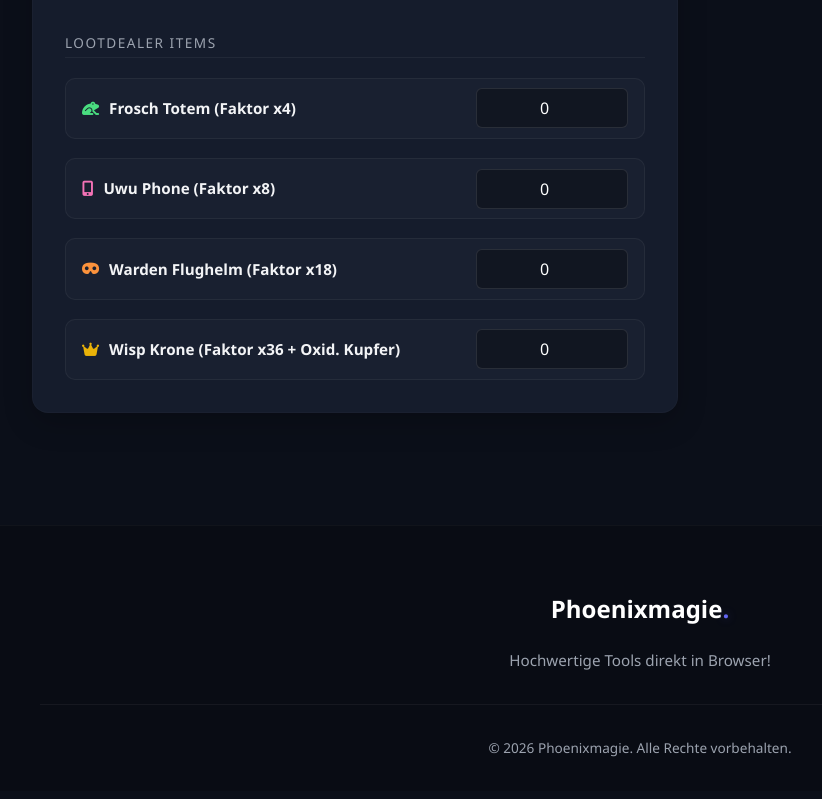
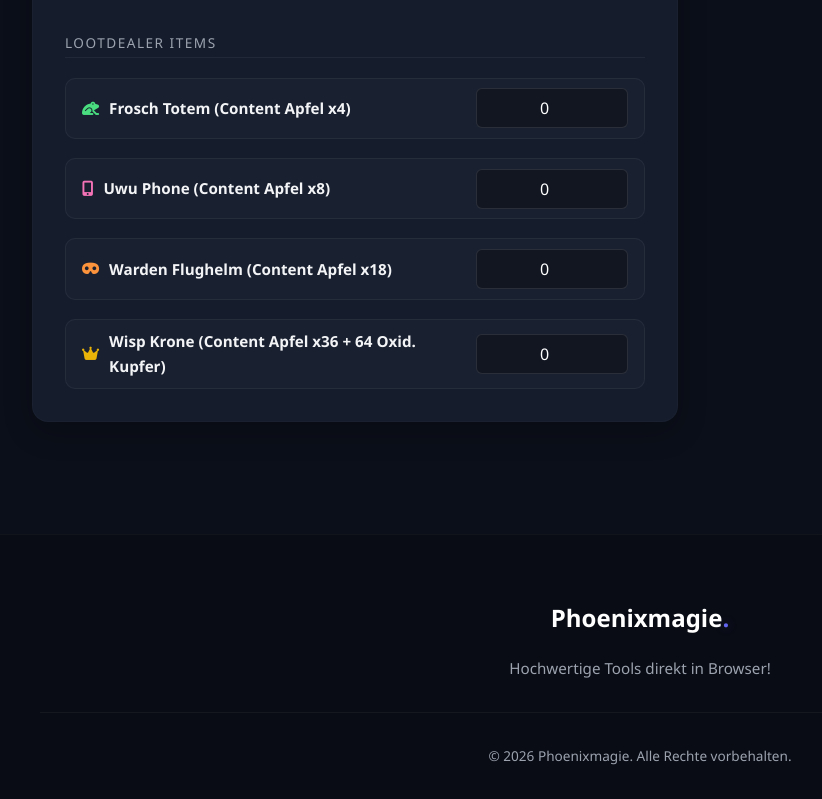
Before and after one commit to Tostbroti-Studios/Primeitemrechner, a plain HTML site: page index.html in a window 1280 px wide. Shown: the part 1533-2332 px from the top of the page, without its empty margins (0-822 px from the left). Drawn offline with Linux system fonts and the light colour scheme.

Commit message:
Aktualisieren von index.html

```diff
--- a/index.html
+++ b/index.html
@@ -305,19 +305,19 @@
 
                 <div class="category-header">Lootdealer Items</div>
                 <div class="input-row">
-                    <label><i class="fa-solid fa-frog" style="color: #4ade80;"></i> Frosch Totem (Faktor x4)</label>
+                    <label><i class="fa-solid fa-frog" style="color: #4ade80;"></i> Frosch Totem (Content Apfel x4)</label>
                     <input type="number" min="0" value="0" data-item="frosch_totem" oninput="calculateTotal()">
                 </div>
                 <div class="input-row">
-                    <label><i class="fa-solid fa-mobile-screen-button" style="color: #f472b6;"></i> Uwu Phone (Faktor x8)</label>
+                    <label><i class="fa-solid fa-mobile-screen-button" style="color: #f472b6;"></i> Uwu Phone (Content Apfel x8)</label>
                     <input type="number" min="0" value="0" data-item="uwu_phone" oninput="calculateTotal()">
                 </div>
                 <div class="input-row">
-                    <label><i class="fa-solid fa-mask" style="color: #fb923c;"></i> Warden Flughelm (Faktor x18)</label>
+                    <label><i class="fa-solid fa-mask" style="color: #fb923c;"></i> Warden Flughelm (Content Apfel x18)</label>
                     <input type="number" min="0" value="0" data-item="warden_flughelm" oninput="calculateTotal()">
                 </div>
                 <div class="input-row">
-                    <label><i class="fa-solid fa-crown" style="color: #eab308;"></i> Wisp Krone (Faktor x36 + Oxid. Kupfer)</label>
+                    <label><i class="fa-solid fa-crown" style="color: #eab308;"></i> Wisp Krone (Content Apfel x36 + 64 Oxid. Kupfer)</label>
                     <input type="number" min="0" value="0" data-item="wisp_krone" oninput="calculateTotal()">
                 </div>
 
@@ -350,11 +350,11 @@
             "rohling": { "Amethyst": 4, "Diamant": 4, "Weinender Obsidian": 1 },
             "platine": { "Gold": 3, "Golddurchzogener Schwarzstein": 1, "Honig": 5 },
             "transistor": { "Gold": 3, "Weinender Obsidian": 2, "Honig": 4 },
-            "energiezelle": { "Eisen": 3, "transistor": 2, "Platinen-Rest": 1 }, // Optional, falls für Terminals gebraucht
+            "energiezelle": { "Eisen": 3, "transistor": 2, "Platinen-Rest": 1 },
 
             // Chipsatz und Terminals
             "chipsatz": { "Amethyst": 2, "Netherite": 1, "Obsidian": 1, "platine": 1, "transistor": 4 },
-            "lagerterminal": { "Eisen": 3, "transistor": 2, "energiezelle": 1, "Obsidian": 3 }, // Beispielhaftes Standardrezept laut rechtem Bild
+            "lagerterminal": { "Eisen": 3, "transistor": 2, "energiezelle": 1, "Obsidian": 3 },
 
             // Speicherkarten Stufen 1 bis 4
             "speicherkarte1": { "rohling": 1, "platine": 1 },
@@ -382,7 +382,6 @@
             }
         };
 
-        // Die unveränderliche Basisliste des Content-Apfels vom Lootdealer
         const contentApfelBasis = {
             "Karotten": 8192,
             "Kupferblöcke": 2048,
@@ -393,7 +392,7 @@
         };
 
         /**
-         * Rekursive Funktion, die ein Item vollautomatisch bis in seine
+         * Funktion, die ein Item vollautomatisch bis in seine
          * absoluten Minecraft-Basismaterialien zerlegt.
          */
         function resolveRecipe(itemName, amount, targetObject) {
```
